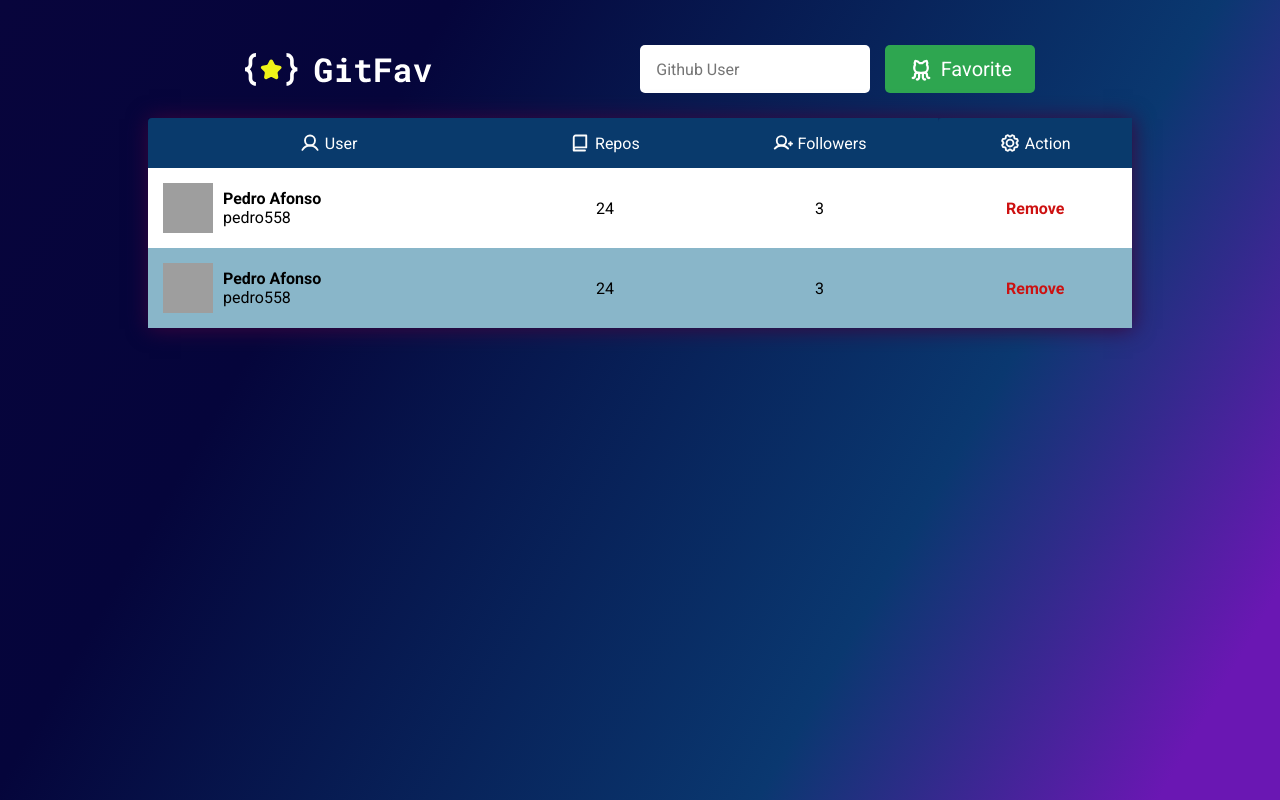
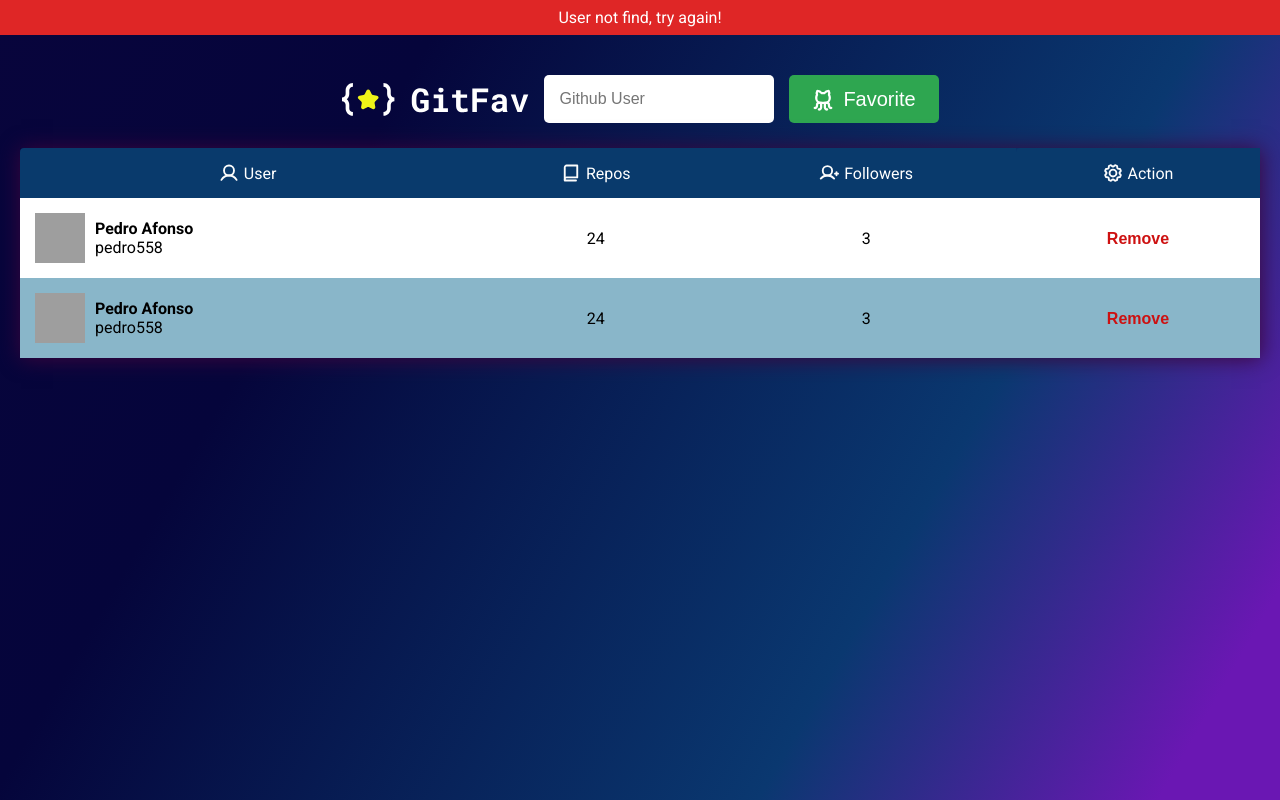
Before and after one commit to Pedro558/GitFav, a plain HTML site: page index.html in a window 1280 px wide. Drawn offline with Linux system fonts and the light colour scheme; grey boxes are pictures that could not be loaded; files whose address does not match are found by name.

Commit message:
:lipstick: feat: Add error message

```diff
--- a/index.html
+++ b/index.html
@@ -17,6 +17,12 @@
   <script src="script.js" type="module" defer></script>
 </head>
 <body>
+  <!-- error -->
+    <div class="error">
+      <p>User not find, try again!</p>
+    </div>
+  <!-- error -->
+
   <div id="app">
     <header>
       <img src="./images/gitfav.svg" alt="GitFav Symbol">
--- a/style.css
+++ b/style.css
@@ -20,6 +20,7 @@
 
   --bg-th: #093a6c;
   --bg-body: linear-gradient(120deg, rgba(8,5,60,1) 0%, rgba(5,5,59,1) 26%, rgba(10,56,112,1) 70%, rgba(106,23,179,1) 93%);
+  --bg-error: #df2626;
 }
 
 body{
@@ -27,11 +28,23 @@ body{
   color: var(--fc-text);
   min-width: 100vw;
   min-height: 100vh;
+  font-family: var(--ff-primary);
 }
 
-body *{
-  font-size: var(--fs-primary);
-  font-family: var(--ff-primary);
+.error{
+  position: absolute;
+  background-color: var(--bg-error);
+  top: 0;
+  left: 0;
+  right: 0;
+  text-align: center;
+  font-size: var(--fs-secondary);
+  color: var(--fc-text);
+  padding: .8rem 0;
+  visibility: visible;
+  opacity: 1;
+  /*transform: translateY(-30px);
+  transition: transform .5s*/
 }
 
 .sr-only{
@@ -47,9 +60,12 @@ body *{
 }
 
 #app{
-  max-width:80vw;
-  margin: 0 auto;
-  padding: 2rem;
+
+  display: flex;
+  padding: 5rem 2rem;
+  flex-direction: column;
+  justify-content: center;
+  align-items: center;
 }
 
 /* HEADER */
@@ -91,6 +107,7 @@ header{
   width: clamp(10rem, 10rem + 20vw, 15rem);
   height: 4.8rem;
   font-weight: 500;
+  font-size: var(--fs-primary);
   color: var(--fc-text);
 }
 
@@ -103,6 +120,7 @@ header , .search-bar{
 #table-control{
   display: flex;
   justify-content: center;
+  width: 100%;
 }
 
 table{
```
